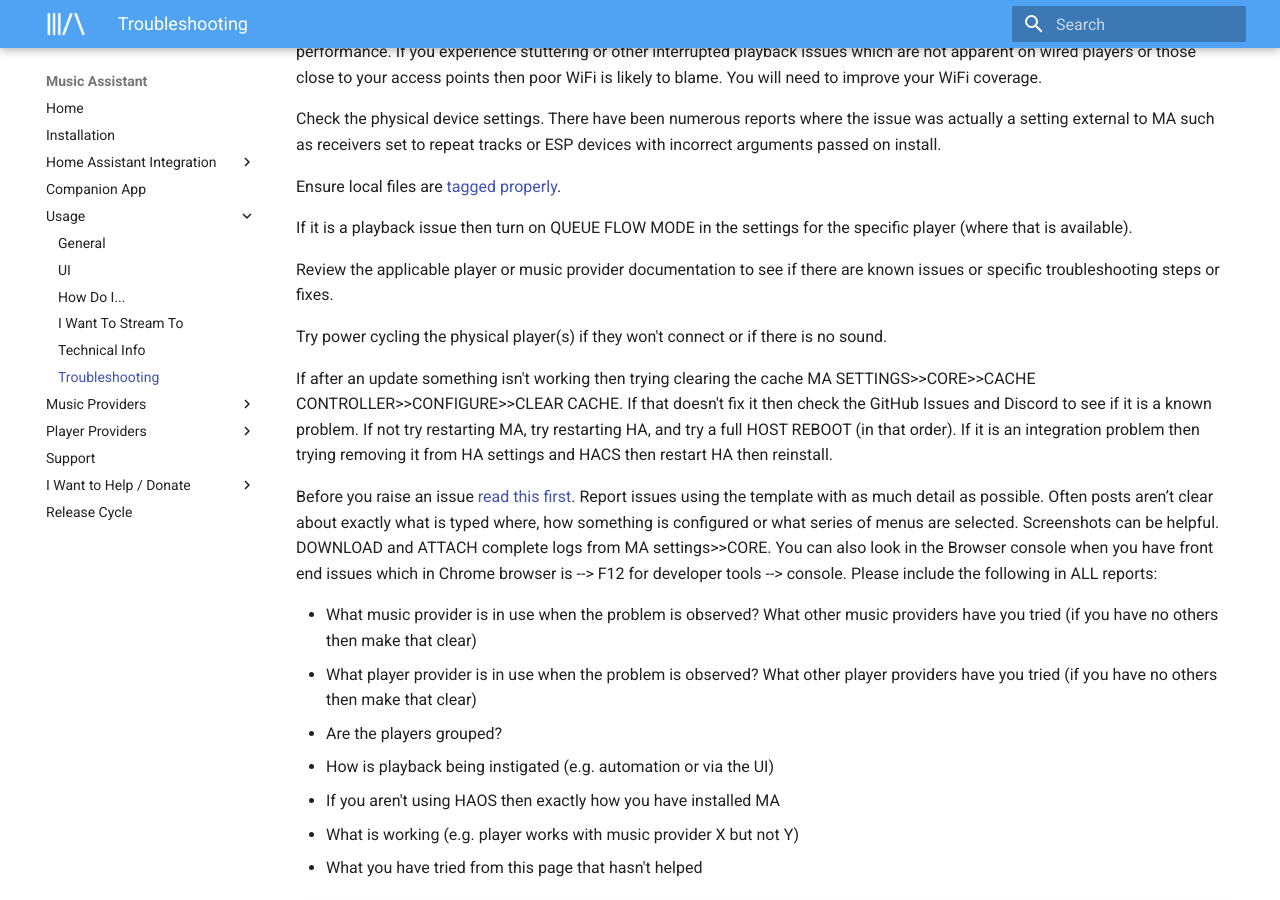
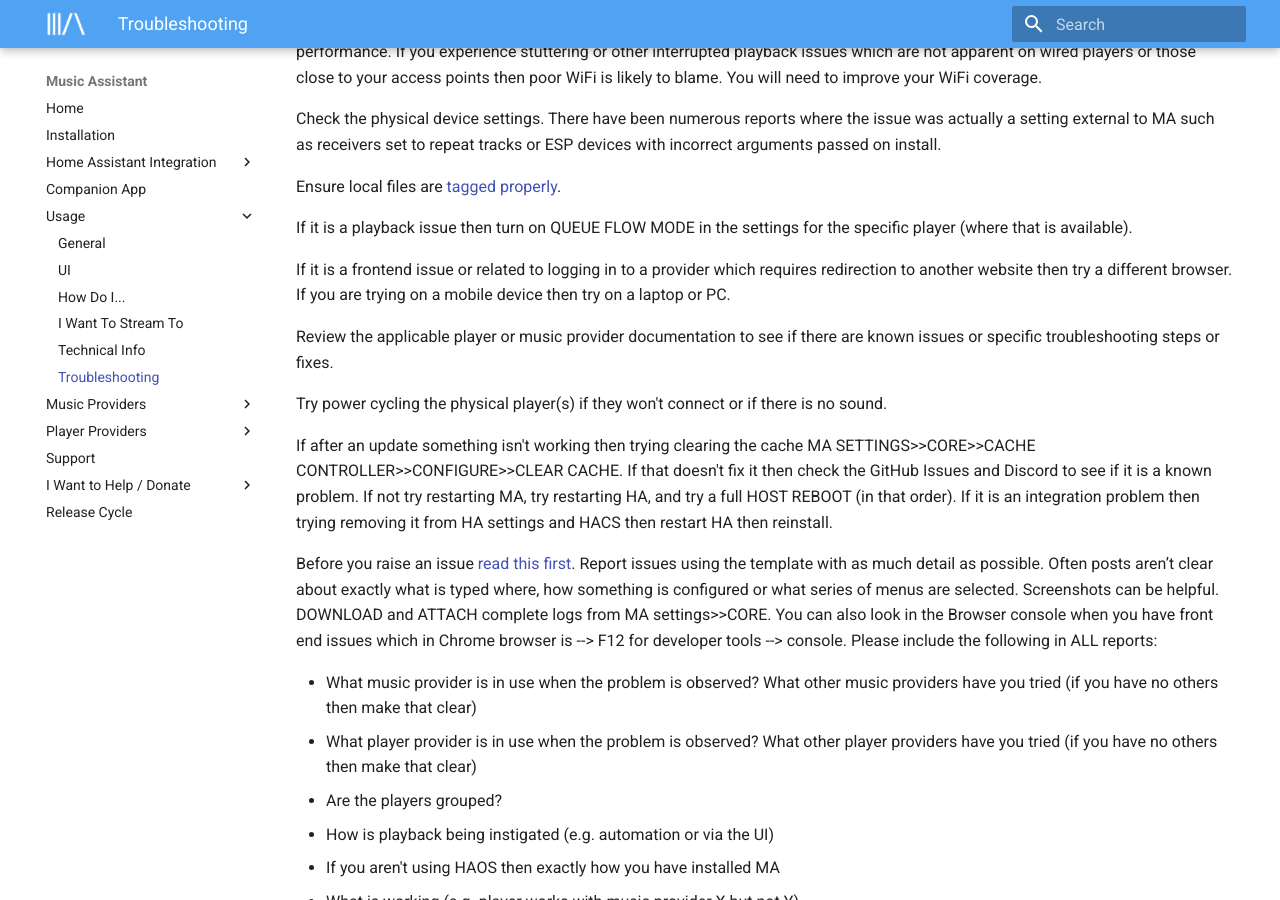
Before and after one commit to pwbriggs/music-assistant.github.io, an MkDocs documentation site: the page built from docs/faq/troubleshooting.md, in a window 1280 px wide and 900 px high, scrolled down 681 px. Built offline with MkDocs 1.6.1 and Material for MkDocs 9.7.7, drawn with Linux system fonts in a browser that asks for light colours.

Commit message:
Try a different browser/device

```diff
--- a/docs/faq/troubleshooting.md
+++ b/docs/faq/troubleshooting.md
@@ -22,6 +22,8 @@
 Ensure local files are [tagged properly](https://music-assistant.io/music-providers/filesystem/#tagging-files).
 
 If it is a playback issue then turn on QUEUE FLOW MODE in the settings for the specific player (where that is available).
+
+If it is a frontend issue or related to logging in to a provider which requires redirection to another website then try a different browser. If you are trying on a mobile device then try on a laptop or PC.
 
 Review the applicable player or music provider documentation to see if there are known issues or specific troubleshooting steps or fixes.
 
```
